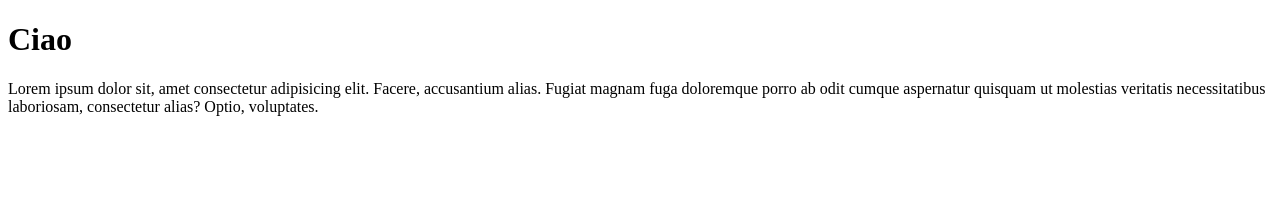
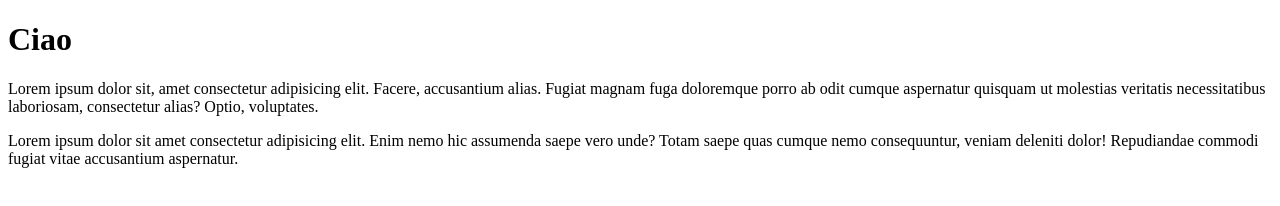
Before and after one commit to andrea-bertaglia/test, a plain HTML site: page index.html in a window 1280 px wide. Drawn offline with Linux system fonts and the light colour scheme.

Commit message:
add: project init

```diff
--- a/index.html
+++ b/index.html
@@ -12,6 +12,9 @@
     <p>Lorem ipsum dolor sit, amet consectetur adipisicing elit. Facere, accusantium alias. Fugiat magnam fuga
         doloremque porro ab odit cumque aspernatur quisquam ut molestias veritatis necessitatibus laboriosam,
         consectetur alias? Optio, voluptates.</p>
+    <p>Lorem ipsum dolor sit amet consectetur adipisicing elit. Enim nemo hic assumenda saepe vero unde? Totam saepe
+        quas cumque nemo consequuntur, veniam deleniti dolor! Repudiandae commodi fugiat vitae accusantium aspernatur.
+    </p>
 </body>
 
 </html>
```
